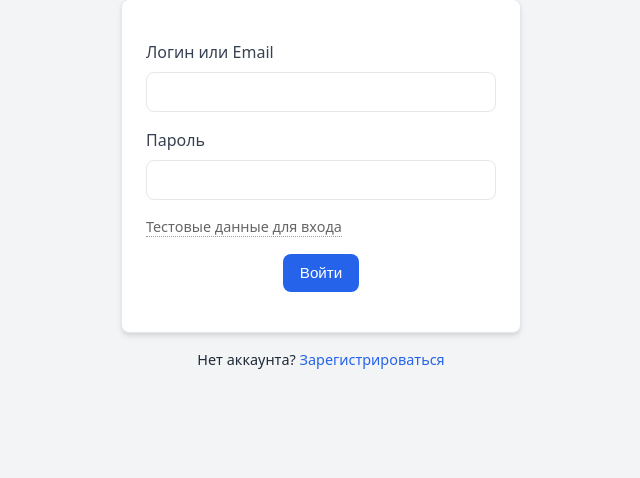
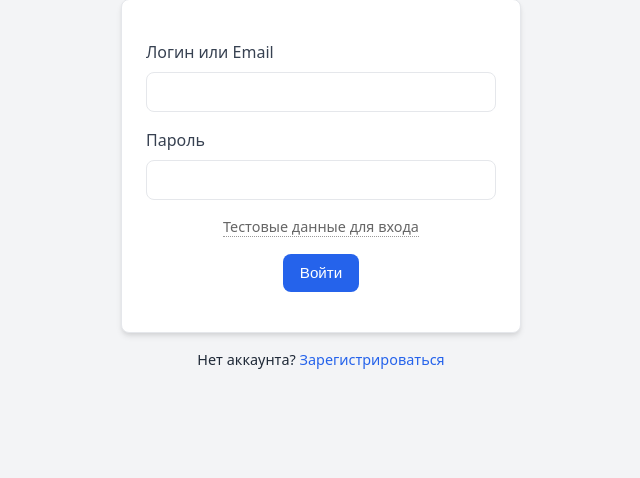
Before and after one commit to ARKADIY3/wildlife-store, a PHP site: page /login.php in a window 1280 px wide. Shown: the part 200-678 px from the top of the page, without its empty margins (319-959 px from the left). Run offline with PHP 8.4, Linux system fonts and the light colour scheme; data comes from the database, SQL or seed files in the repository.

Commit message:
Auto-sync after agent response

```diff
--- a/login.php
+++ b/login.php
@@ -75,7 +75,7 @@ include 'includes/header.php';
             <label for="password">Пароль</label>
             <input id="password" type="password" name="password" required>
         </p>
-        <p style="margin: 10px 0; font-size: 0.9em; color: #666;">
+        <p style="margin: 10px 0; font-size: 0.9em; color: #666; text-align: center;">
             <span title="Админ: admin / 123456&#10;Пользователь: user / 123456" style="cursor: help; border-bottom: 1px dotted #999;">Тестовые данные для входа</span>
         </p>
         <p class="auth-button-center"><button type="submit">Войти</button></p>
```
